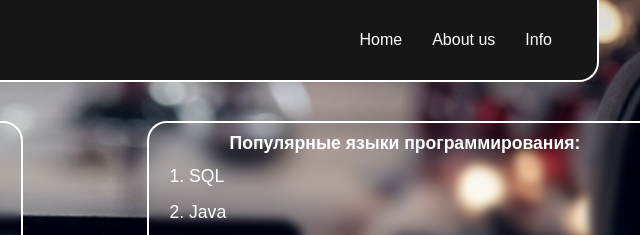
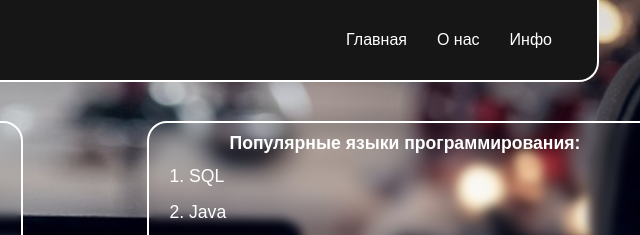
Before and after one commit to gl1te/myproject.github.io, a plain HTML site: page info.html in a window 1280 px wide. Shown: the top 235 px of the page, 555-1195 px from the left. Drawn offline with Linux system fonts and the light colour scheme.

Commit message:
info.html

```diff
--- a/info.html
+++ b/info.html
@@ -13,9 +13,9 @@
 <div name="top" class="wrapper" >
 <a href="https://pgaek.by/" target="_blank"><img class="logo" src="icons/pgek_logo.svg"></a>
 <div class="navigation">
-<a href="index.html"> Home </a>
-<a href="#about-us"> About us </a>
-<a href="info.html"> Info </a>
+<a href="index.html"> Главная </a>
+<a href="#about-us"> О нас </a>
+<a href="info.html"> Инфо </a>
 </div>
 </div>
     </header>
```
